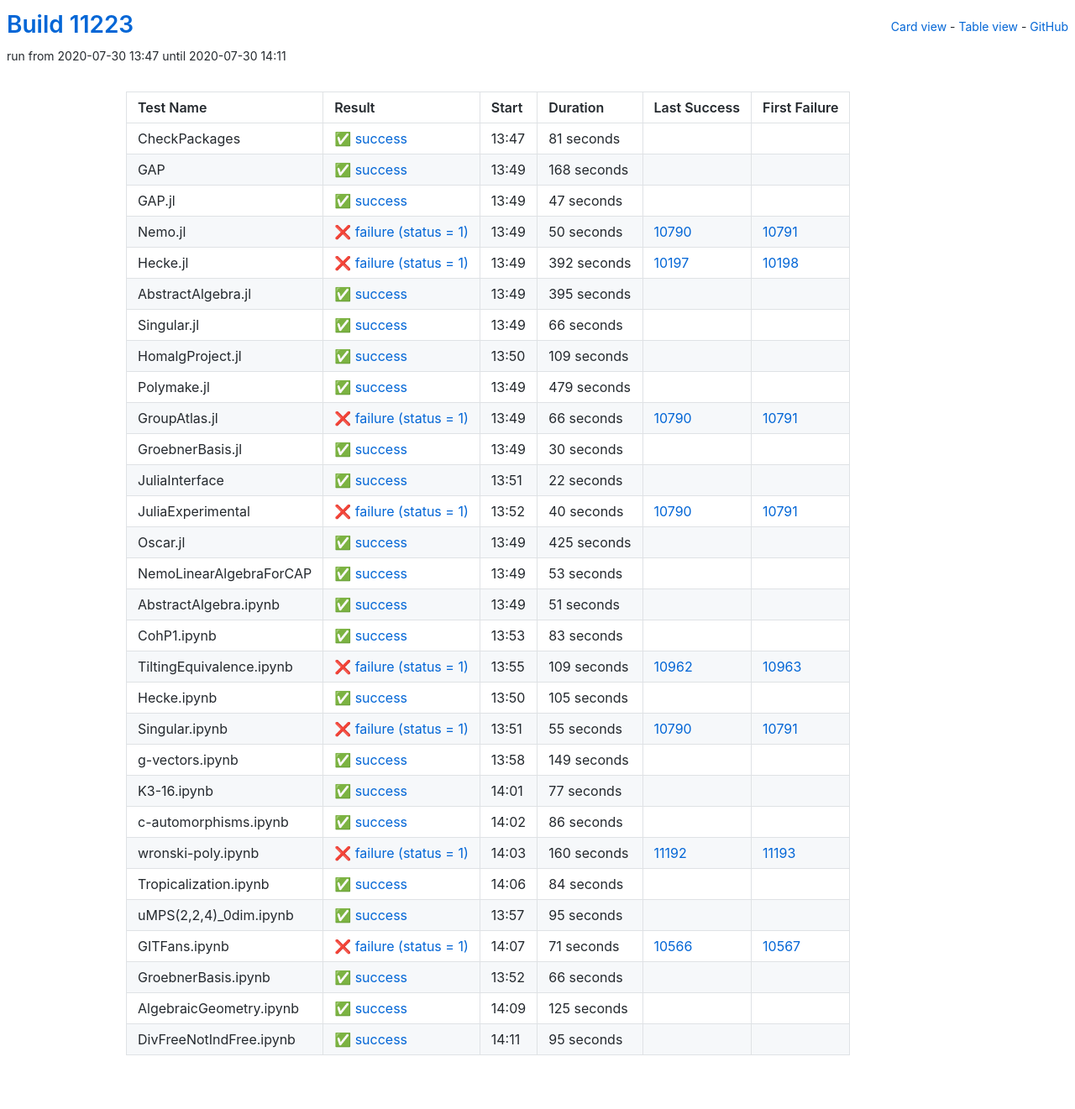
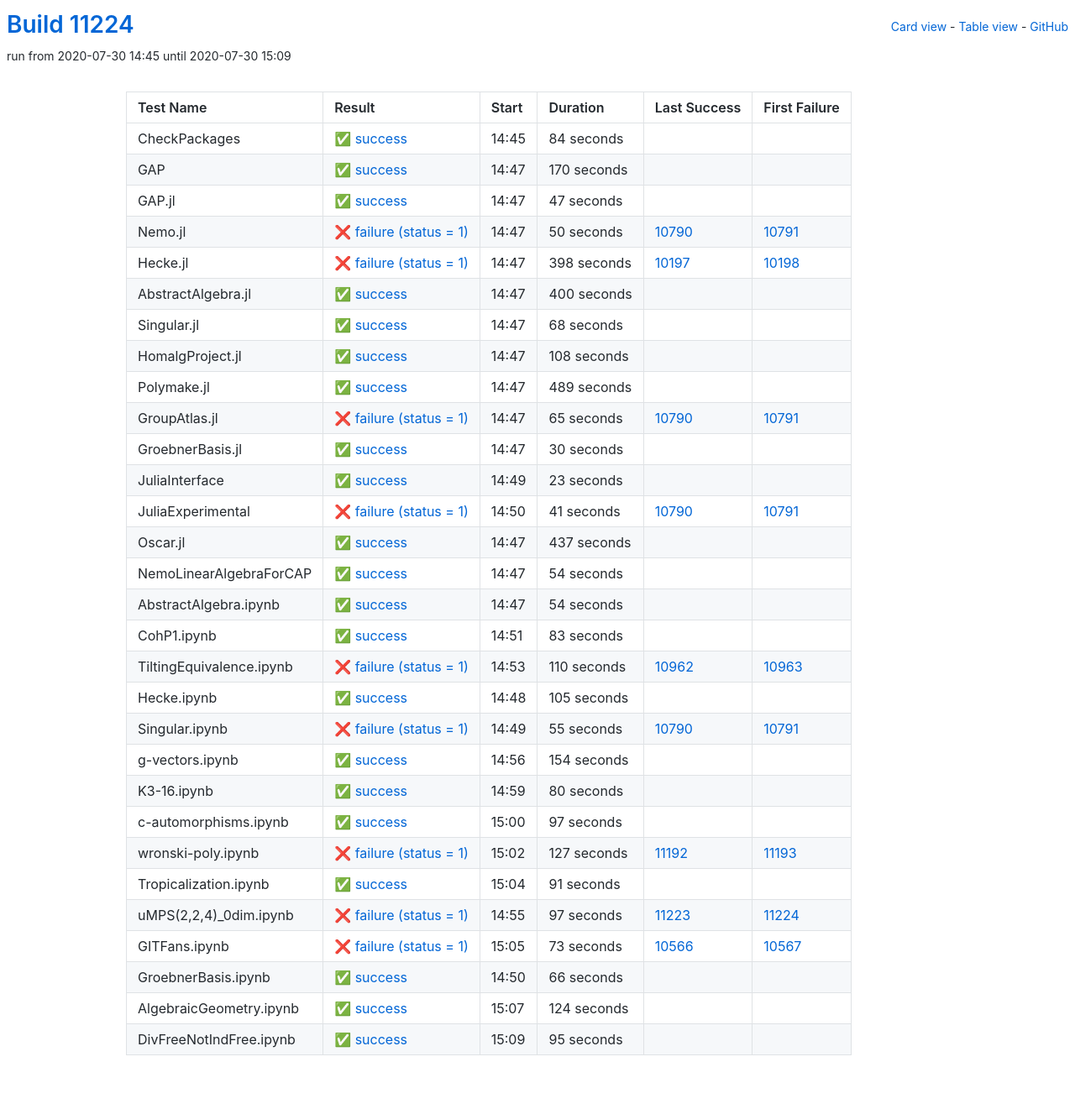
Before and after one commit to oscar-system/oscar-ci-status, a Jekyll site: the page built from table.html, in a window 1280 px wide. Shown: the whole page at 84% size. Built offline with Jekyll 4.4.1, drawn with Linux system fonts in a browser that asks for light colours.

Commit message:
Build #11224

```diff
--- a/_data/ci.yml
+++ b/_data/ci.yml
@@ -1,6 +1,6 @@
 ---
-build: 11223
-build_url: https://oscarci.mathematik.uni-kl.de/job/oscar/11223/
+build: 11224
+build_url: https://oscarci.mathematik.uni-kl.de/job/oscar/11224/
 job: oscar
 organization: oscar-system
 repo: oscar-ci-status
@@ -8,32 +8,32 @@
 tests:
 - name: CheckPackages
   id: checkpackages
-  log: https://oscarci.mathematik.uni-kl.de/job/oscar/11223/artifact/logs/build-11223/CheckPackages.log
-  start: 2020-07-30 13:47
+  log: https://oscarci.mathematik.uni-kl.de/job/oscar/11224/artifact/logs/build-11224/CheckPackages.log
+  start: 2020-07-30 14:45
   success: true
   exitcode: 0
   status: success
-  duration: 81
+  duration: 84
   last_success: false
   last_success_url:
   first_failure: false
   first_failure_url:
 - name: GAP
   id: gap
-  log: https://oscarci.mathematik.uni-kl.de/job/oscar/11223/artifact/logs/build-11223/GAP.log
-  start: 2020-07-30 13:49
+  log: https://oscarci.mathematik.uni-kl.de/job/oscar/11224/artifact/logs/build-11224/GAP.log
+  start: 2020-07-30 14:47
   success: true
   exitcode: 0
   status: success
-  duration: 168
+  duration: 170
   last_success: false
   last_success_url:
   first_failure: false
   first_failure_url:
 - name: GAP.jl
   id: gap-jl
-  log: https://oscarci.mathematik.uni-kl.de/job/oscar/11223/artifact/logs/build-11223/GAP.jl.log
-  start: 2020-07-30 13:49
+  log: https://oscarci.mathematik.uni-kl.de/job/oscar/11224/artifact/logs/build-11224/GAP.jl.log
+  start: 2020-07-30 14:47
   success: true
   exitcode: 0
   status: success
@@ -44,8 +44,8 @@
   first_failure_url:
 - name: Nemo.jl
   id: nemo-jl
-  log: https://oscarci.mathematik.uni-kl.de/job/oscar/11223/artifact/logs/build-11223/Nemo.jl.log
-  start: 2020-07-30 13:49
+  log: https://oscarci.mathematik.uni-kl.de/job/oscar/11224/artifact/logs/build-11224/Nemo.jl.log
+  start: 2020-07-30 14:47
   success: false
   exitcode: 1
   status: failure
@@ -56,80 +56,80 @@
   first_failure_url: https://oscarci.mathematik.uni-kl.de/job/oscar/10791/
 - name: Hecke.jl
   id: hecke-jl
-  log: https://oscarci.mathematik.uni-kl.de/job/oscar/11223/artifact/logs/build-11223/Hecke.jl.log
-  start: 2020-07-30 13:49
+  log: https://oscarci.mathematik.uni-kl.de/job/oscar/11224/artifact/logs/build-11224/Hecke.jl.log
+  start: 2020-07-30 14:47
   success: false
   exitcode: 1
   status: failure
-  duration: 392
+  duration: 398
   last_success: 10197
   last_success_url: https://oscarci.mathematik.uni-kl.de/job/oscar/10197/
   first_failure: 10198
   first_failure_url: https://oscarci.mathematik.uni-kl.de/job/oscar/10198/
 - name: AbstractAlgebra.jl
   id: abstractalgebra-jl
-  log: https://oscarci.mathematik.uni-kl.de/job/oscar/11223/artifact/logs/build-11223/AbstractAlgebra.jl.log
-  start: 2020-07-30 13:49
+  log: https://oscarci.mathematik.uni-kl.de/job/oscar/11224/artifact/logs/build-11224/AbstractAlgebra.jl.log
+  start: 2020-07-30 14:47
   success: true
   exitcode: 0
   status: success
-  duration: 395
+  duration: 400
   last_success: false
   last_success_url:
   first_failure: false
   first_failure_url:
 - name: Singular.jl
   id: singular-jl
-  log: https://oscarci.mathematik.uni-kl.de/job/oscar/11223/artifact/logs/build-11223/Singular.jl.log
-  start: 2020-07-30 13:49
+  log: https://oscarci.mathematik.uni-kl.de/job/oscar/11224/artifact/logs/build-11224/Singular.jl.log
+  start: 2020-07-30 14:47
   success: true
   exitcode: 0
   status: success
-  duration: 66
+  duration: 68
   last_success: false
   last_success_url:
   first_failure: false
   first_failure_url:
 - name: HomalgProject.jl
   id: homalgproject-jl
-  log: https://oscarci.mathematik.uni-kl.de/job/oscar/11223/artifact/logs/build-11223/HomalgProject.jl.log
-  start: 2020-07-30 13:50
+  log: https://oscarci.mathematik.uni-kl.de/job/oscar/11224/artifact/logs/build-11224/HomalgProject.jl.log
+  start: 2020-07-30 14:47
   success: true
   exitcode: 0
   status: success
-  duration: 109
+  duration: 108
   last_success: false
   last_success_url:
   first_failure: false
   first_failure_url:
 - name: Polymake.jl
   id: polymake-jl
-  log: https://oscarci.mathematik.uni-kl.de/job/oscar/11223/artifact/logs/build-11223/Polymake.jl.log
-  start: 2020-07-30 13:49
+  log: https://oscarci.mathematik.uni-kl.de/job/oscar/11224/artifact/logs/build-11224/Polymake.jl.log
+  start: 2020-07-30 14:47
   success: true
   exitcode: 0
   status: success
-  duration: 479
+  duration: 489
   last_success: false
   last_success_url:
   first_failure: false
   first_failure_url:
 - name: GroupAtlas.jl
   id: groupatlas-jl
-  log: https://oscarci.mathematik.uni-kl.de/job/oscar/11223/artifact/logs/build-11223/GroupAtlas.jl.log
-  start: 2020-07-30 13:49
+  log: https://oscarci.mathematik.uni-kl.de/job/oscar/11224/artifact/logs/build-11224/GroupAtlas.jl.log
+  start: 2020-07-30 14:47
   success: false
   exitcode: 1
   status: failure
-  duration: 66
+  duration: 65
   last_success: 10790
   last_success_url: https://oscarci.mathematik.uni-kl.de/job/oscar/10790/
   first_failure: 10791
   first_failure_url: https://oscarci.mathematik.uni-kl.de/job/oscar/10791/
 - name: GroebnerBasis.jl
   id: groebnerbasis-jl
-  log: https://oscarci.mathematik.uni-kl.de/job/oscar/11223/artifact/logs/build-11223/GroebnerBasis.jl.log
-  start: 2020-07-30 13:49
+  log: https://oscarci.mathematik.uni-kl.de/job/oscar/11224/artifact/logs/build-11224/GroebnerBasis.jl.log
+  start: 2020-07-30 14:47
   success: true
   exitcode: 0
   status: success
@@ -140,68 +140,68 @@
   first_failure_url:
 - name: JuliaInterface
   id: juliainterface
-  log: https://oscarci.mathematik.uni-kl.de/job/oscar/11223/artifact/logs/build-11223/JuliaInterface.log
-  start: 2020-07-30 13:51
+  log: https://oscarci.mathematik.uni-kl.de/job/oscar/11224/artifact/logs/build-11224/JuliaInterface.log
+  start: 2020-07-30 14:49
   success: true
   exitcode: 0
   status: success
-  duration: 22
+  duration: 23
   last_success: false
   last_success_url:
   first_failure: false
   first_failure_url:
 - name: JuliaExperimental
   id: juliaexperimental
-  log: https://oscarci.mathematik.uni-kl.de/job/oscar/11223/artifact/logs/build-11223/JuliaExperimental.log
-  start: 2020-07-30 13:52
+  log: https://oscarci.mathematik.uni-kl.de/job/oscar/11224/artifact/logs/build-11224/JuliaExperimental.log
+  start: 2020-07-30 14:50
   success: false
   exitcode: 1
   status: failure
-  duration: 40
+  duration: 41
   last_success: 10790
   last_success_url: https://oscarci.mathematik.uni-kl.de/job/oscar/10790/
   first_failure: 10791
   first_failure_url: https://oscarci.mathematik.uni-kl.de/job/oscar/10791/
 - name: Oscar.jl
   id: oscar-jl
-  log: https://oscarci.mathematik.uni-kl.de/job/oscar/11223/artifact/logs/build-11223/Oscar.jl.log
-  start: 2020-07-30 13:49
+  log: https://oscarci.mathematik.uni-kl.de/job/oscar/11224/artifact/logs/build-11224/Oscar.jl.log
+  start: 2020-07-30 14:47
   success: true
   exitcode: 0
   status: success
-  duration: 425
+  duration: 437
   last_success: false
   last_success_url:
   first_failure: false
   first_failure_url:
 - name: NemoLinearAlgebraForCAP
   id: nemolinearalgebraforcap
-  log: https://oscarci.mathematik.uni-kl.de/job/oscar/11223/artifact/logs/build-11223/NemoLinearAlgebraForCAP.log
-  start: 2020-07-30 13:49
+  log: https://oscarci.mathematik.uni-kl.de/job/oscar/11224/artifact/logs/build-11224/NemoLinearAlgebraForCAP.log
+  start: 2020-07-30 14:47
   success: true
   exitcode: 0
   status: success
-  duration: 53
+  duration: 54
   last_success: false
   last_success_url:
   first_failure: false
   first_failure_url:
 - name: AbstractAlgebra.ipynb
   id: abstractalgebra-ipynb
-  log: https://oscarci.mathematik.uni-kl.de/job/oscar/11223/artifact/logs/build-11223/AbstractAlgebra.ipynb.log
-  start: 2020-07-30 13:49
+  log: https://oscarci.mathematik.uni-kl.de/job/oscar/11224/artifact/logs/build-11224/AbstractAlgebra.ipynb.log
+  start: 2020-07-30 14:47
   success: true
   exitcode: 0
   status: success
-  duration: 51
+  duration: 54
   last_success: false
   last_success_url:
   first_failure: false
   first_failure_url:
 - name: CohP1.ipynb
   id: cohp1-ipynb
-  log: https://oscarci.mathematik.uni-kl.de/job/oscar/11223/artifact/logs/build-11223/CohP1.ipynb.log
-  start: 2020-07-30 13:53
+  log: https://oscarci.mathematik.uni-kl.de/job/oscar/11224/artifact/logs/build-11224/CohP1.ipynb.log
+  start: 2020-07-30 14:51
   success: true
   exitcode: 0
   status: success
@@ -212,20 +212,20 @@
   first_failure_url:
 - name: TiltingEquivalence.ipynb
   id: tiltingequivalence-ipynb
-  log: https://oscarci.mathematik.uni-kl.de/job/oscar/11223/artifact/logs/build-11223/TiltingEquivalence.ipynb.log
-  start: 2020-07-30 13:55
+  log: https://oscarci.mathematik.uni-kl.de/job/oscar/11224/artifact/logs/build-11224/TiltingEquivalence.ipynb.log
+  start: 2020-07-30 14:53
   success: false
   exitcode: 1
   status: failure
-  duration: 109
+  duration: 110
   last_success: 10962
   last_success_url: https://oscarci.mathematik.uni-kl.de/job/oscar/10962/
   first_failure: 10963
   first_failure_url: https://oscarci.mathematik.uni-kl.de/job/oscar/10963/
 - name: Hecke.ipynb
   id: hecke-ipynb
-  log: https://oscarci.mathematik.uni-kl.de/job/oscar/11223/artifact/logs/build-11223/Hecke.ipynb.log
-  start: 2020-07-30 13:50
+  log: https://oscarci.mathematik.uni-kl.de/job/oscar/11224/artifact/logs/build-11224/Hecke.ipynb.log
+  start: 2020-07-30 14:48
   success: true
   exitcode: 0
   status: success
@@ -236,8 +236,8 @@
   first_failure_url:
 - name: Singular.ipynb
   id: singular-ipynb
-  log: https://oscarci.mathematik.uni-kl.de/job/oscar/11223/artifact/logs/build-11223/Singular.ipynb.log
-  start: 2020-07-30 13:51
+  log: https://oscarci.mathematik.uni-kl.de/job/oscar/11224/artifact/logs/build-11224/Singular.ipynb.log
+  start: 2020-07-30 14:49
   success: false
   exitcode: 1
   status: failure
@@ -248,92 +248,92 @@
   first_failure_url: https://oscarci.mathematik.uni-kl.de/job/oscar/10791/
 - name: g-vectors.ipynb
   id: g-vectors-ipynb
-  log: https://oscarci.mathematik.uni-kl.de/job/oscar/11223/artifact/logs/build-11223/g-vectors.ipynb.log
-  start: 2020-07-30 13:58
+  log: https://oscarci.mathematik.uni-kl.de/job/oscar/11224/artifact/logs/build-11224/g-vectors.ipynb.log
+  start: 2020-07-30 14:56
   success: true
   exitcode: 0
   status: success
-  duration: 149
+  duration: 154
   last_success: false
   last_success_url:
   first_failure: false
   first_failure_url:
 - name: K3-16.ipynb
   id: k3-16-ipynb
-  log: https://oscarci.mathematik.uni-kl.de/job/oscar/11223/artifact/logs/build-11223/K3-16.ipynb.log
-  start: 2020-07-30 14:01
+  log: https://oscarci.mathematik.uni-kl.de/job/oscar/11224/artifact/logs/build-11224/K3-16.ipynb.log
+  start: 2020-07-30 14:59
   success: true
   exitcode: 0
   status: success
-  duration: 77
+  duration: 80
   last_success: false
   last_success_url:
   first_failure: false
   first_failure_url:
 - name: c-automorphisms.ipynb
   id: c-automorphisms-ipynb
-  log: https://oscarci.mathematik.uni-kl.de/job/oscar/11223/artifact/logs/build-11223/c-automorphisms.ipynb.log
-  start: 2020-07-30 14:02
+  log: https://oscarci.mathematik.uni-kl.de/job/oscar/11224/artifact/logs/build-11224/c-automorphisms.ipynb.log
+  start: 2020-07-30 15:00
   success: true
   exitcode: 0
   status: success
-  duration: 86
+  duration: 97
   last_success: false
   last_success_url:
   first_failure: false
   first_failure_url:
 - name: wronski-poly.ipynb
   id: wronski-poly-ipynb
-  log: https://oscarci.mathematik.uni-kl.de/job/oscar/11223/artifact/logs/build-11223/wronski-poly.ipynb.log
-  start: 2020-07-30 14:03
+  log: https://oscarci.mathematik.uni-kl.de/job/oscar/11224/artifact/logs/build-11224/wronski-poly.ipynb.log
+  start: 2020-07-30 15:02
   success: false
   exitcode: 1
   status: failure
-  duration: 160
+  duration: 127
   last_success: 11192
   last_success_url: https://oscarci.mathematik.uni-kl.de/job/oscar/11192/
   first_failure: 11193
   first_failure_url: https://oscarci.mathematik.uni-kl.de/job/oscar/11193/
 - name: Tropicalization.ipynb
   id: tropicalization-ipynb
-  log: https://oscarci.mathematik.uni-kl.de/job/oscar/11223/artifact/logs/build-11223/Tropicalization.ipynb.log
-  start: 2020-07-30 14:06
+  log: https://oscarci.mathematik.uni-kl.de/job/oscar/11224/artifact/logs/build-11224/Tropicalization.ipynb.log
+  start: 2020-07-30 15:04
   success: true
   exitcode: 0
   status: success
-  duration: 84
+  duration: 91
   last_success: false
   last_success_url:
   first_failure: false
   first_failure_url:
 - name: uMPS(2,2,4)_0dim.ipynb
   id: umps-2-2-4-0dim-ipynb
-  log: https://oscarci.mathematik.uni-kl.de/job/oscar/11223/artifact/logs/build-11223/uMPS-2-2-4-_0dim.ipynb.log
-  start: 2020-07-30 13:57
-  success: true
-  exitcode: 0
-  status: success
-  duration: 95
-  last_success: false
-  last_success_url:
-  first_failure: false
-  first_failure_url:
-- name: GITFans.ipynb
-  id: gitfans-ipynb
-  log: https://oscarci.mathematik.uni-kl.de/job/oscar/11223/artifact/logs/build-11223/GITFans.ipynb.log
-  start: 2020-07-30 14:07
+  log: https://oscarci.mathematik.uni-kl.de/job/oscar/11224/artifact/logs/build-11224/uMPS-2-2-4-_0dim.ipynb.log
+  start: 2020-07-30 14:55
   success: false
   exitcode: 1
   status: failure
-  duration: 71
+  duration: 97
+  last_success: 11223
+  last_success_url: https://oscarci.mathematik.uni-kl.de/job/oscar/11223/
+  first_failure: 11224
+  first_failure_url: https://oscarci.mathematik.uni-kl.de/job/oscar/11224/
+- name: GITFans.ipynb
+  id: gitfans-ipynb
+  log: https://oscarci.mathematik.uni-kl.de/job/oscar/11224/artifact/logs/build-11224/GITFans.ipynb.log
+  start: 2020-07-30 15:05
+  success: false
+  exitcode: 1
+  status: failure
+  duration: 73
   last_success: 10566
   last_success_url: https://oscarci.mathematik.uni-kl.de/job/oscar/10566/
   first_failure: 10567
   first_failure_url: https://oscarci.mathematik.uni-kl.de/job/oscar/10567/
 - name: GroebnerBasis.ipynb
   id: groebnerbasis-ipynb
-  log: https://oscarci.mathematik.uni-kl.de/job/oscar/11223/artifact/logs/build-11223/GroebnerBasis.ipynb.log
-  start: 2020-07-30 13:52
+  log: https://oscarci.mathematik.uni-kl.de/job/oscar/11224/artifact/logs/build-11224/GroebnerBasis.ipynb.log
+  start: 2020-07-30 14:50
   success: true
   exitcode: 0
   status: success
@@ -344,20 +344,20 @@
   first_failure_url:
 - name: AlgebraicGeometry.ipynb
   id: algebraicgeometry-ipynb
-  log: https://oscarci.mathematik.uni-kl.de/job/oscar/11223/artifact/logs/build-11223/AlgebraicGeometry.ipynb.log
-  start: 2020-07-30 14:09
+  log: https://oscarci.mathematik.uni-kl.de/job/oscar/11224/artifact/logs/build-11224/AlgebraicGeometry.ipynb.log
+  start: 2020-07-30 15:07
   success: true
   exitcode: 0
   status: success
-  duration: 125
+  duration: 124
   last_success: false
   last_success_url:
   first_failure: false
   first_failure_url:
 - name: DivFreeNotIndFree.ipynb
   id: divfreenotindfree-ipynb
-  log: https://oscarci.mathematik.uni-kl.de/job/oscar/11223/artifact/logs/build-11223/DivFreeNotIndFree.ipynb.log
-  start: 2020-07-30 14:11
+  log: https://oscarci.mathematik.uni-kl.de/job/oscar/11224/artifact/logs/build-11224/DivFreeNotIndFree.ipynb.log
+  start: 2020-07-30 15:09
   success: true
   exitcode: 0
   status: success
```
Also changed, not shown: README.md.
